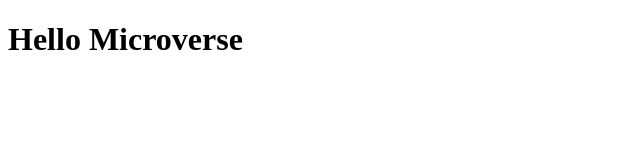
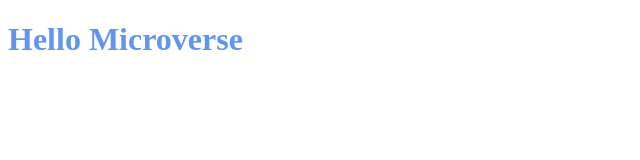
Before and after one commit to KanzaTahreem/Hello-Microverse, a website: page index.html in a window 1280 px wide. Shown: the whole page, without its empty margins (0-640 px from the left). Drawn offline with Linux system fonts and the light colour scheme.

Commit message:
Add style for header

```diff
--- a/style.css
+++ b/style.css
@@ -1,3 +1,7 @@
 * {
   box-sizing: border-box;
 }
+
+.header {
+  color: cornflowerblue;
+}
```
